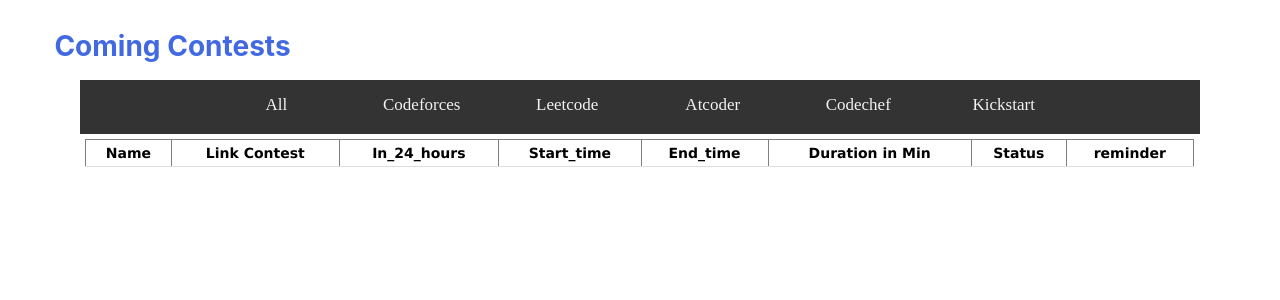
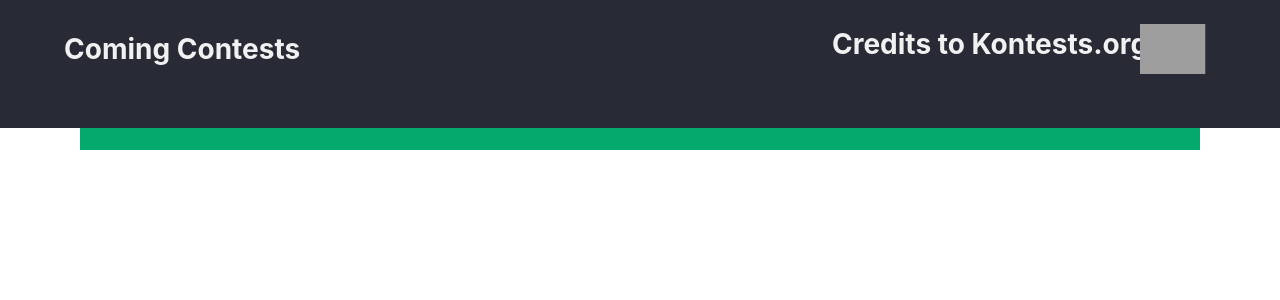
Before and after one commit to Dct-tcd/Coding-time-, a PHP site: page / in a window 1280 px wide. Shown: the top 300 px of the page. Run offline with PHP 8.4, Linux system fonts and the light colour scheme; lists and menus that the app fills with data are empty; grey boxes are pictures that could not be loaded.

Commit message:
improvement

```diff
--- a/index.html
+++ b/index.html
@@ -9,8 +9,16 @@
 		<title>Document</title>
 	</head>
 	<body>
-		<a href="https://cp-scheduler.herokuapp.com/"><h1 id="Dev" >Coming Contests</h1></a>
-		<div class="d-flex justify-content-center">
+		<div  class="nope" id="nav1bar" >
+		<a href="https://cp-scheduler.herokuapp.com/" target="_blank"><h1 id="Dev">Coming Contests</h1></a>
+        <a href="https://www.kontests.net/" target="_blank"><h1 id="iop">Credits to Kontests.org</h1></a>
+       <a href="https://www.kontests.net/" target="_blank"> <img src="https://www.kontests.net/assets/logo-58ee3d2845314d4d1db299ed11663e14fbd52ea33e7aadcaea6151349ea20fc0.svg" id="img"height="50" ></a>
+	</div>
+	<hr>
+	   <!-- Latest compiled and minified CSS -->
+<!-- <link rel="stylesheet" href="https://maxcdn.bootstrapcdn.com/bootstrap/3.3.7/css/bootstrap.min.css" integrity="sha384-BVYiiSIFeK1dGmJRAkycuHAHRg32OmUcww7on3RYdg4Va+PmSTsz/K68vbdEjh4u" crossorigin="anonymous"> -->
+
+<div class="d-flex justify-content-center">
 			<div class="spinner-border"
 				role="status" id="loading">
 				<span class="sr-only">Loading...</span>
@@ -21,45 +29,19 @@
          <link rel="stylesheet" href="https://cdnjs.cloudflare.com/ajax/libs/font-awesome/4.7.0/css/font-awesome.min.css">
 
 			<div class="topnav" id="myTopnav">
-			  <a onclick="myFunctionall()" class="all">All</a>
-			  <a onclick="myFunctioncf()" class="cf">Codeforces</a>
-			  <a onclick="myFunctionlc()"class="lc">Leetcode</a>
-			  <a onclick="myFunctionatr()"class="atr">Atcoder</a>
-			  <a onclick="myFunctioncc()"class="cc">Codechef</a>
+			  <a onclick="myFunctionall()" class="kick">All</a>
+			  <a onclick="myFunctioncf()" class="kick">Codeforces</a>
+			  <a onclick="myFunctionlc()"class="kick">Leetcode</a>
+			  <a onclick="myFunctionatr()"class="kick">Atcoder</a>
+			  <a onclick="myFunctioncc()"class="kick">Codechef</a>
 			  <a onclick="myFunctionkick()"class="kick">Kickstart</a>
+			  <a href="javascript:void(0);" class="icon" onclick="myFunction()">
+				<i class="fa fa-bars"></i>
 			  </a>
 			</div>
 			<!-- <div class="new"> -->
 			<table id="employees" class="new" border="1" width="99%">
-<!-- <captions>Hi</captions> -->
-				<tr>
-				<th>Name</th>
-				<th>Link  Contest</th>
-				<th>In_24_hours</th>
-				<th>Start_time</th>
-				<th>End_time</th>
-				<th>Duration in Min</th>
-				<th>Status</th>
-				<th>reminder</th>
-			</tr>
-		</table>
-		<!-- <form class="naya">
-			<label> Select Site </label>
-			<select>
-			<option value = "Codeforces"> Codeforces
-			</option>
-			<option value = "Codechef"> Codechef
-			</option>
-			<option value = "Atcoder"> Atcoder
-			</option>
-			<option value = "Leetcode"> Leetcode
-			</option>
-			<option value = "Kickstart"> Kickstart
-			</option>
-
-		</select>
-		</form>   -->
-	<!-- </div>	 -->
+         		</table>
 
 	</body>
 </html>
--- a/script.js
+++ b/script.js
@@ -62,7 +62,14 @@
     show(data,apo);
 }
 getapi(api_url);
-
+function myFunction() {
+    var x = document.getElementById("myTopnav");
+    if (x.className === "topnav") {
+      x.className += " responsive";
+    } else {
+      x.className = "topnav";
+    }
+  }
 function hideloader() {
     document.getElementById('loading').style.display = 'none';
 }
--- a/style.css
+++ b/style.css
@@ -6,12 +5,55 @@
     margin: 60px ;
     padding: 20px;
 }
+.nope{
+  position: fixed;
+ background-color: #282A35;;
+ /* size: 0px 0px 0px 0px; */
+ top:0px;
+ bottom:84%;
+ left: 0px;
+ right: 0px;
+ /* top:0px;
+ top:0px; */
+
+ }
+#nav1bar {
+  /* border-style: ridge; */
+  /* overflow: hidden; */
+  /* background-color: #666666; */
+  /* position: fixed; */
+  /* top: 0; */
+  width: 100%;
+}
 #Dev{
-  position:absolute;
-  margin-left: -2%;
-  margin-top: -4%;
-  color:royalblue;
+  /* background-color: aliceblue; */
+  /* border-style: groove; */
+  /* padding: 10px 10px 10px 10px; */
+  position:fixed;
+  top: 4%;
+  left:5%;
+  margin-left: 0%;
+  margin-top: 0%;
+  color:#f1f1f1;
   font-family: BlinkMac System Font,Segoe UI,Roboto,Helvetica Neue,Arial,Noto Sans,Liberation Sans,sans-serif,Apple Color Emoji,Segoe UI Emoji,Segoe UI Symbol,Noto Color Emoji;
+}
+#iop{
+  position:fixed;
+  top: 1%;
+  left: 65%;
+  float: right;
+  color:#f1f1f1;;
+  font-family: BlinkMac System Font,Segoe UI,Roboto,Helvetica Neue,Arial,Noto Sans,Liberation Sans,sans-serif,Apple Color Emoji,Segoe UI Emoji,Segoe UI Symbol,Noto Color Emoji;
+/* border-style: ridge; */
+/* padding: 10px 10px 10px 10px; */
+}
+#img{
+  position: sticky;
+  top: 3%;
+  left: 89%;
+}
+.topnav .icon {
+  display: none;
 }
     table{
       float: left;
@@ -29,20 +71,8 @@
       }
     table, th, td{
       border-bottom: 1px solid #ddd;
-
       font-family: verdana,arial,sans-serif;
-      /* display: table-row;
-      vertical-align: inherit;
-      border-color: inherit; */
-      /* display: table-row-group;
-      vertical-align: middle;
-      border-color: inherit;
-      border-top-color: inherit;
-      border-right-color: inherit;
-      border-bottom-color: inherit;
-      border-left-color: inherit; */
-		/* border: 5px solid #88aa6b; */
-		margin: 5px;
+    margin: 5px;
 		padding: 5px;
 		border-spacing: 15px;
     border-collapse:collapse;
@@ -50,9 +80,10 @@
   }
         .topnav {
             position: static;
-            top: 0%;
+            top: 10%;
             width: 100%;
-            background-color: #333;
+            background-color: #04AA6D;
+            /* background-color: #ddd; */
             /* overflow: hidden; */
           }
 
```
Also changed, not shown: other parts of style.css (+37 -13 lines).
